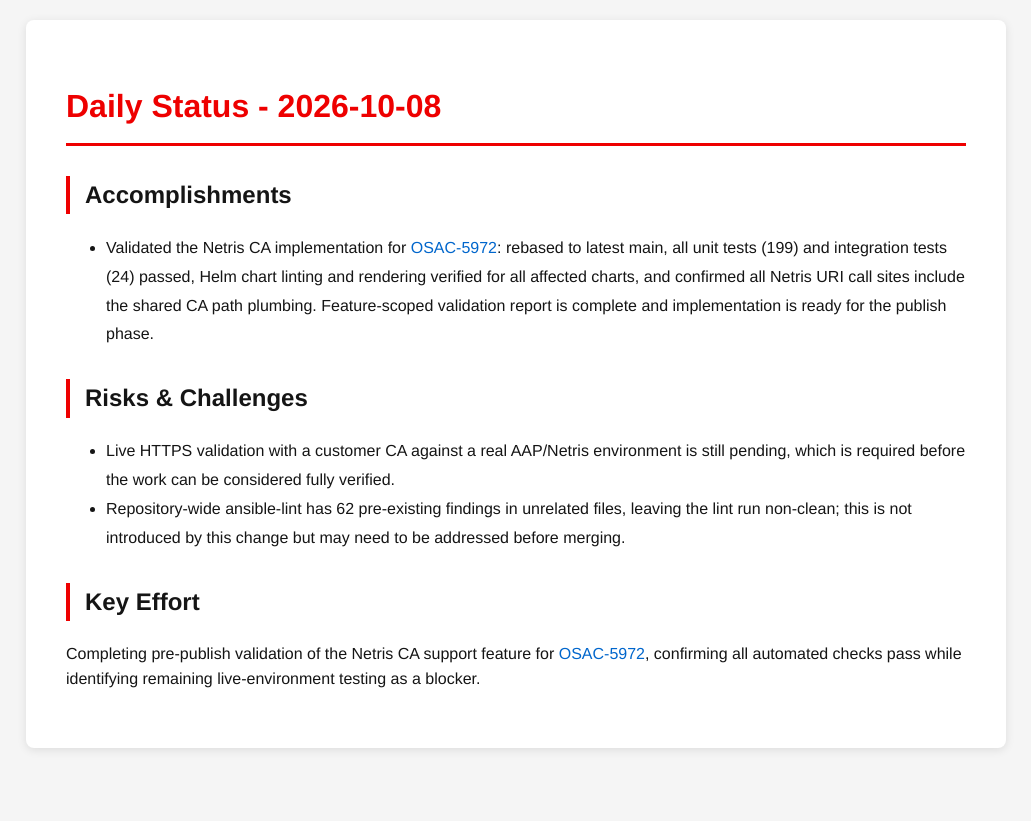
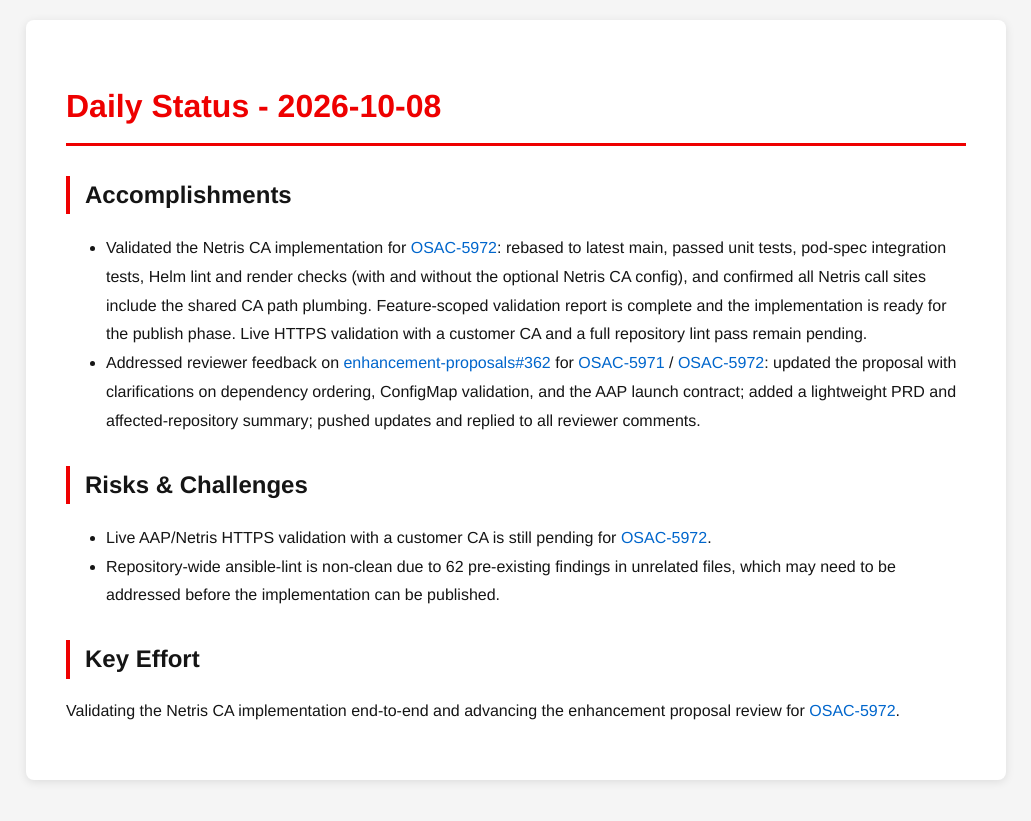
Before and after one commit to tzvatot/daily-status, a Jekyll site: the page built from 2026-10-08.md, in a window 1280 px wide. Shown: the top 821 px of the page, without its empty margins (124-1155 px from the left). Built offline with Jekyll 4.4.1, drawn with Linux system fonts in a browser that asks for light colours.

Commit message:
Daily status update - 2026-10-08

```diff
--- a/2026-10-08.md
+++ b/2026-10-08.md
@@ -7,11 +7,12 @@
 # Daily Status - 2026-10-08
 
 ## Accomplishments
-- Validated the Netris CA implementation for [OSAC-5972](https://redhat.atlassian.net/browse/OSAC-5972): rebased to latest main, all unit tests (199) and integration tests (24) passed, Helm chart linting and rendering verified for all affected charts, and confirmed all Netris URI call sites include the shared CA path plumbing. Feature-scoped validation report is complete and implementation is ready for the publish phase.
+- Validated the Netris CA implementation for [OSAC-5972](https://redhat.atlassian.net/browse/OSAC-5972): rebased to latest main, passed unit tests, pod-spec integration tests, Helm lint and render checks (with and without the optional Netris CA config), and confirmed all Netris call sites include the shared CA path plumbing. Feature-scoped validation report is complete and the implementation is ready for the publish phase. Live HTTPS validation with a customer CA and a full repository lint pass remain pending.
+- Addressed reviewer feedback on [enhancement-proposals#362](https://github.com/osac-project/enhancement-proposals/pull/362) for [OSAC-5971](https://redhat.atlassian.net/browse/OSAC-5971) / [OSAC-5972](https://redhat.atlassian.net/browse/OSAC-5972): updated the proposal with clarifications on dependency ordering, ConfigMap validation, and the AAP launch contract; added a lightweight PRD and affected-repository summary; pushed updates and replied to all reviewer comments.
 
 ## Risks & Challenges
-- Live HTTPS validation with a customer CA against a real AAP/Netris environment is still pending, which is required before the work can be considered fully verified.
-- Repository-wide ansible-lint has 62 pre-existing findings in unrelated files, leaving the lint run non-clean; this is not introduced by this change but may need to be addressed before merging.
+- Live AAP/Netris HTTPS validation with a customer CA is still pending for [OSAC-5972](https://redhat.atlassian.net/browse/OSAC-5972).
+- Repository-wide ansible-lint is non-clean due to 62 pre-existing findings in unrelated files, which may need to be addressed before the implementation can be published.
 
 ## Key Effort
-Completing pre-publish validation of the Netris CA support feature for [OSAC-5972](https://redhat.atlassian.net/browse/OSAC-5972), confirming all automated checks pass while identifying remaining live-environment testing as a blocker.
+Validating the Netris CA implementation end-to-end and advancing the enhancement proposal review for [OSAC-5972](https://redhat.atlassian.net/browse/OSAC-5972).
```
